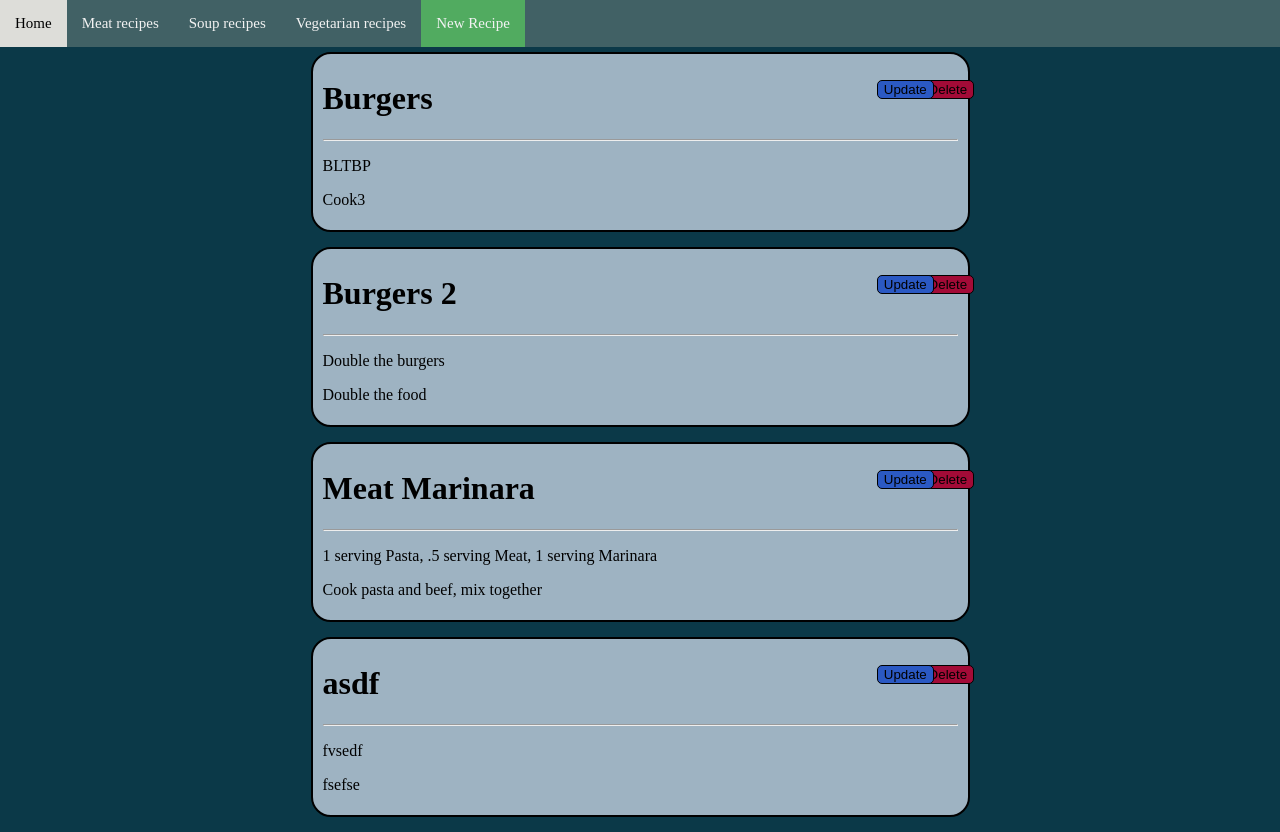
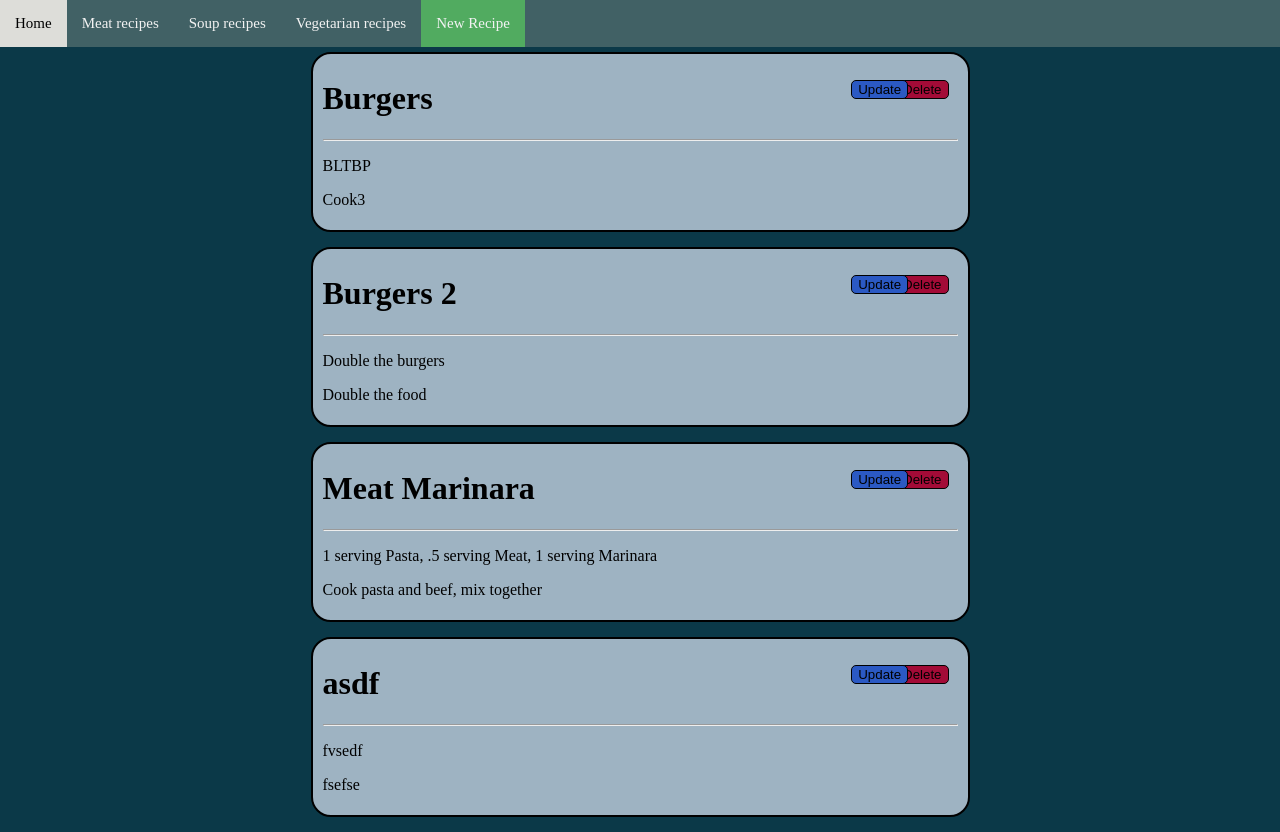
Before and after one commit to Alexrodriguez2090/pythonPage-aar, a Flask app: page /recipes in a window 1280 px wide. Run offline with Flask 2, Linux system fonts and the light colour scheme.

Commit message:
adding 1 file

```diff
--- a/static/recipes.css
+++ b/static/recipes.css
@@ -49,7 +49,7 @@ div {
 
 #update {
 	position:absolute;
-	left:68.5%;
+	left:66.5%;
 	border-radius: 5px;
 	background-color:#2b59c3;
 	border:1px solid black;
@@ -57,7 +57,7 @@ div {
 
 #delete {
 	position:absolute;
-	left:72%;
+	left:70%;
 	border-radius: 5px;
 	background-color:#a30b37;
 	border:1px solid black;
```
